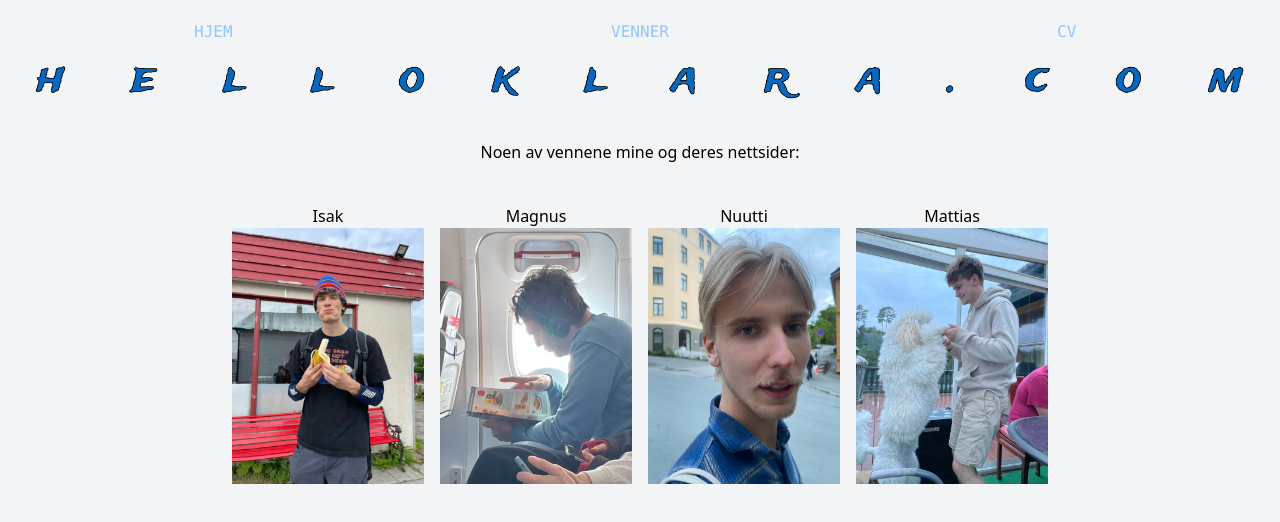
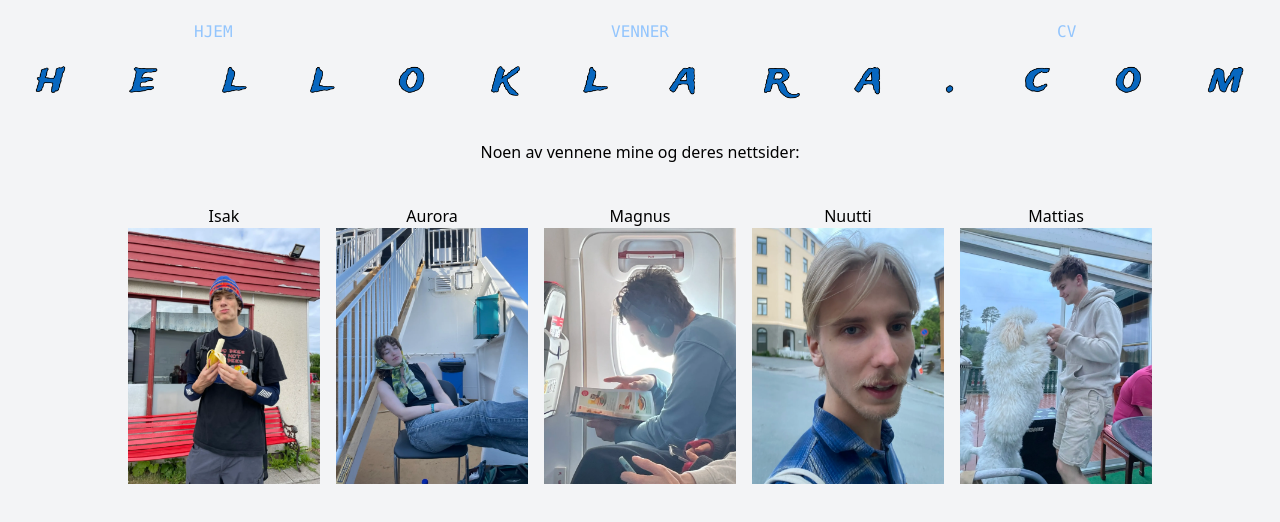
Before and after one commit to klarawust/technosphere-old, a React (Create React App) app: page /venner in a window 1280 px wide. Shown: the top 522 px of the page. Built offline with nearby package versions, Linux system fonts and the light colour scheme.

Commit message:
Add Aurora as friend:)

```diff
--- a/src/sider/Venner.js
+++ b/src/sider/Venner.js
@@ -5,12 +5,12 @@ import isak from "../images/venner/isak_1280.webp";
 import magnus from "../images/venner/magnus_1280.webp";
 import nuutti from "../images/venner/nuutti_1280.webp";
 import mattias from "../images/venner/mattias_1280.webp";
+import aurora from "../images/venner/aurora_1280.webp";
 
 function Venner() {
   const venner = [
-    // { name: "Aurora", url: "", bilde: aurora },
-    // { name: "Mikkel", url: "", bilde: mikkel },
     { name: "Isak", url: "https://isak.me/", bilde: isak },
+    { name: "Aurora", url: "https://kennedy.no", bilde: aurora },
     { name: "Magnus", url: "https://www.magnus.ouren.no", bilde: magnus },
     { name: "Nuutti", url: "https://nuutti.no", bilde: nuutti },
     {
```
Also changed, not shown: src/images/venner/aurora_1280.webp.
